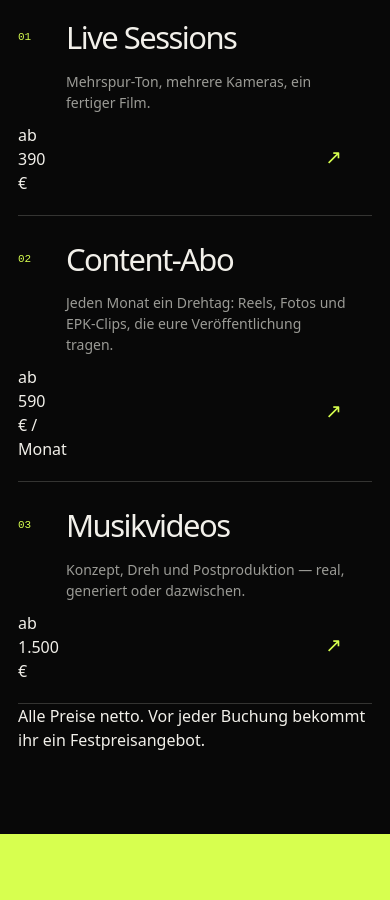
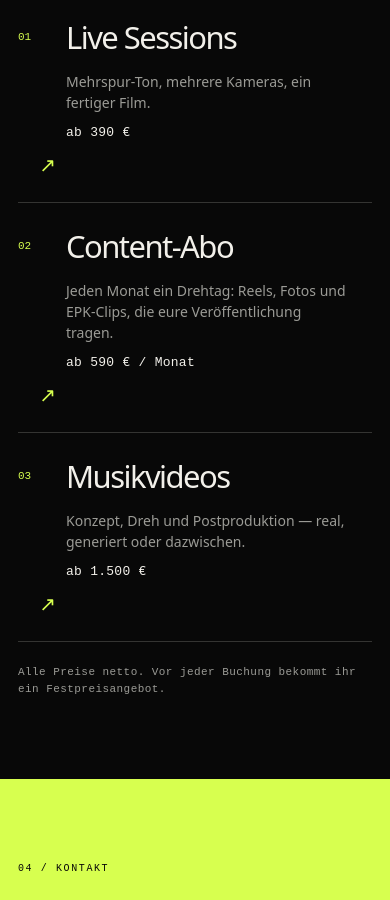
Before and after one commit to amehcgracia-byte/t4t-web2, a Next.js app: page / in a window 390 px wide. Shown: the part 3820-4720 px from the top of the page. Built offline with nearby package versions, Linux system fonts and the light colour scheme.

Commit message:
Update CSS styles for brand and service sections

```diff
--- a/app/globals.css
+++ b/app/globals.css
@@ -18,7 +18,6 @@ a { color:inherit; text-decoration:none }
 .nav { display:flex; justify-content:center; align-items:flex-start; position:relative; z-index:2; border-bottom:1px solid rgba(242,240,234,.26); padding-bottom:20px }.nav-links { position:absolute; right:0; top:12px; }
 .nav-links { display:flex; align-items:center; gap:clamp(14px,2.5vw,40px); font-family:'IBM Plex Mono',monospace; font-size:10px; letter-spacing:.12em; text-transform:uppercase }
 .brand { display:flex; flex-direction:column; align-items:center; gap:7px; width:min(260px,42vw) }
-.brand-icon { width:clamp(58px,7vw,92px)!important; height:auto; filter:invert(1) brightness(1.2)!important; mix-blend-mode:screen }
 .brand-wordmark { width:clamp(190px,20vw,300px)!important; height:auto; filter:invert(1) brightness(1.18)!important; mix-blend-mode:screen }
 
 .nav-links a { transition:color .2s ease }.nav-links a:hover { color:var(--accent) }
@@ -36,9 +35,9 @@ h1 { max-width:900px; font-size:clamp(56px,10.5vw,156px); line-height:.88; lette
 .profile-intro h2 { max-width:560px; white-space:pre-line; font-size:clamp(54px,8vw,112px); line-height:.88; letter-spacing:-.065em; font-weight:500; margin:0 0 34px }
 .profile-intro > p:last-child { max-width:460px; color:#c0bfba; font-size:clamp(17px,2vw,22px); line-height:1.4 }
 .profile-details { display:flex; flex-direction:column; justify-content:end; gap:46px; padding-bottom:5px }.profile-details article { border-top:1px solid #454541; padding-top:20px }.profile-details h3 { color:var(--accent); font-size:clamp(24px,3vw,40px); font-weight:400; letter-spacing:-.04em; margin:0 0 12px }.profile-details p { max-width:380px; color:var(--muted); font-size:14px; line-height:1.55; margin:0 }
-.services-section { background:var(--black); color:var(--ink) }.services-section .section-heading > p { color:var(--muted) }.service-list { border-top:1px solid var(--line) }.service-list article { display:grid; grid-template-columns:80px 1fr 1fr 30px; align-items:center; gap:20px; padding:25px 0; border-bottom:1px solid var(--line) }.service-number,.service-arrow { color:var(--accent); font-family:'IBM Plex Mono',monospace; font-size:11px }.service-list h3 { font-size:clamp(25px,4vw,48px); letter-spacing:-.05em; font-weight:400; margin:0 }.service-list p { color:var(--muted); max-width:280px; font-size:14px; margin:0 }.service-arrow { text-align:right; font-size:20px }
+.services-section { background:var(--black); color:var(--ink) }.services-section .section-heading > p { color:var(--muted) }.service-list { border-top:1px solid var(--line) }.service-list article { display:grid; grid-template-columns:80px 1fr 1fr auto 30px; align-items:center; gap:20px; padding:25px 0; border-bottom:1px solid var(--line) }.service-price { font-family:'IBM Plex Mono',monospace; font-size:14px; color:var(--ink); white-space:nowrap; letter-spacing:.02em }.price-note { color:var(--muted); font-family:'IBM Plex Mono',monospace; font-size:11px; margin:22px 0 0; letter-spacing:.04em }.service-number,.service-arrow { color:var(--accent); font-family:'IBM Plex Mono',monospace; font-size:11px }.service-list h3 { font-size:clamp(25px,4vw,48px); letter-spacing:-.05em; font-weight:400; margin:0 }.service-list p { color:var(--muted); max-width:280px; font-size:14px; margin:0 }.service-arrow { text-align:right; font-size:20px }
 .contact-section { background:var(--accent); color:var(--black); padding:110px clamp(20px,7vw,120px) 130px; position:relative }.contact-mark { position:absolute; inset:0; display:grid; place-items:center; opacity:.13; pointer-events:none }.contact-mark img { width:min(72vw,760px); filter:brightness(0) }.contact-section .kicker { color:var(--black) }.contact-section h2 { max-width:720px; font-size:clamp(52px,9vw,130px); line-height:.86; letter-spacing:-.07em; font-weight:500; margin-bottom:30px }.contact-section > p:not(.kicker) { max-width:360px; font-size:17px; margin-bottom:36px }.contact-section .button { padding:16px 20px }
 footer { padding:23px clamp(20px,4vw,64px); color:var(--muted); display:flex; justify-content:space-between; gap:20px; font-family:'IBM Plex Mono',monospace; font-size:9px; letter-spacing:.1em; text-transform:uppercase }footer a:hover { color:var(--accent) }
-@media (max-width:700px) { .hero { padding:18px 18px 22px }.nav-links { gap:11px }.nav-links > a { display:none }.brand img { width:92px }.hero-content { padding:22vh 0 17vh } h1 { font-size:clamp(58px,17vw,100px) }.hero-actions { align-items:flex-start; flex-direction:column; gap:20px }.section-heading { display:block; margin-bottom:32px }.section-heading > p { margin-top:24px }.work-section,.services-section,.profile-section { padding:82px 18px }.profile-section { display:block }.profile-intro h2 { font-size:clamp(56px,16vw,94px); margin-bottom:28px }.profile-intro > p:last-child { font-size:17px }.profile-details { gap:32px; margin-top:62px }.film-grid { gap:8px }.card-1,.card-2 { grid-column:span 12; aspect-ratio:1.35 }.card-3,.card-4,.card-5 { grid-column:span 12; aspect-ratio:1.5 }.film-overlay { inset:auto 12px 12px }.film-overlay strong { margin-left:8px }.service-list article { grid-template-columns:38px 1fr 20px; gap:10px; padding:20px 0 }.service-list p { grid-column:2 / -1 }.service-list h3 { font-size:31px }.contact-section { padding:82px 18px 95px }.contact-mark { right:18px; top:55px }.contact-mark img { width:min(58vw,300px) }footer { padding:18px; display:block; line-height:1.7 }footer a { display:block; margin-top:8px } }
+@media (max-width:700px) { .hero { padding:18px 18px 22px }.nav-links { gap:11px }.nav-links > a { display:none }.brand img { width:92px }.hero-content { padding:22vh 0 17vh } h1 { font-size:clamp(58px,17vw,100px) }.hero-actions { align-items:flex-start; flex-direction:column; gap:20px }.section-heading { display:block; margin-bottom:32px }.section-heading > p { margin-top:24px }.work-section,.services-section,.profile-section { padding:82px 18px }.profile-section { display:block }.profile-intro h2 { font-size:clamp(56px,16vw,94px); margin-bottom:28px }.profile-intro > p:last-child { font-size:17px }.profile-details { gap:32px; margin-top:62px }.film-grid { gap:8px }.card-1,.card-2 { grid-column:span 12; aspect-ratio:1.35 }.card-3,.card-4,.card-5 { grid-column:span 12; aspect-ratio:1.5 }.film-overlay { inset:auto 12px 12px }.film-overlay strong { margin-left:8px }.service-list article { grid-template-columns:38px 1fr 20px; gap:10px; padding:20px 0 }.service-list p { grid-column:2 / -1 }.service-price { grid-column:2 / -1; font-size:13px }.service-list h3 { font-size:31px }.contact-section { padding:82px 18px 95px }.contact-mark { right:18px; top:55px }.contact-mark img { width:min(58vw,300px) }footer { padding:18px; display:block; line-height:1.7 }footer a { display:block; margin-top:8px } }
 @media (prefers-reduced-motion:reduce) { html { scroll-behavior:auto }.reel-frame { transition:none }.film-card img,.button { transition:none } }
 @media print { .reel-bg,.hero-actions,.scroll-note { display:none }.hero { min-height:auto; color:#000; background:#fff }.work-section,.services-section,.contact-section { color:#000; background:#fff } }
```
